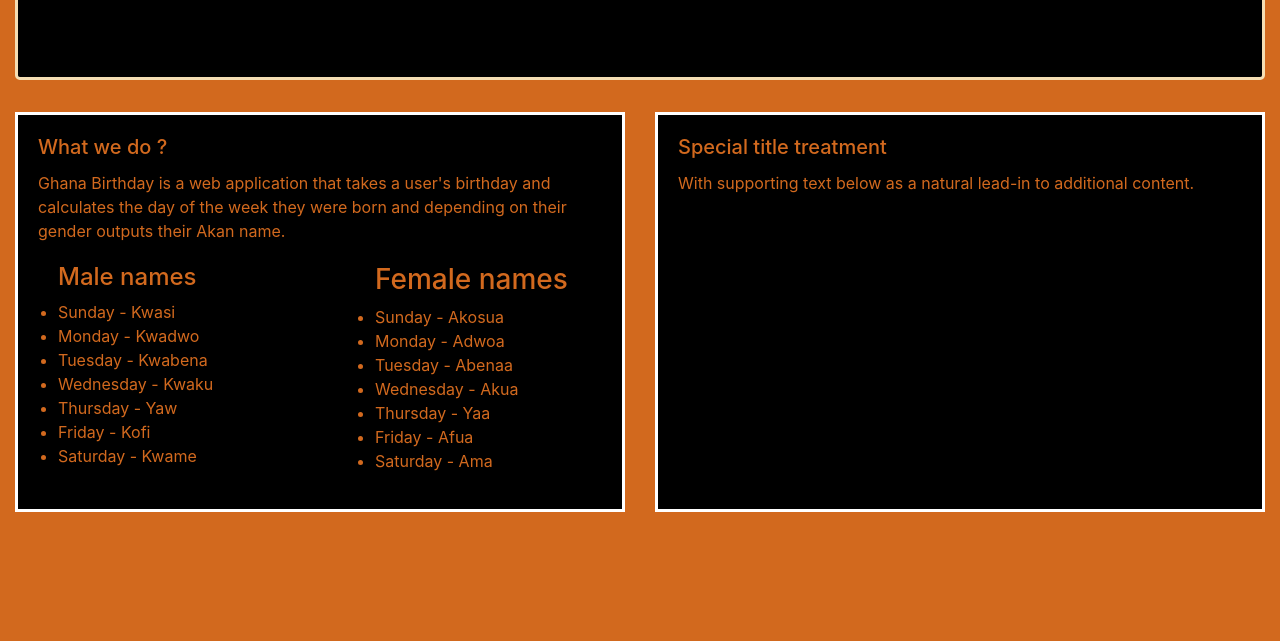
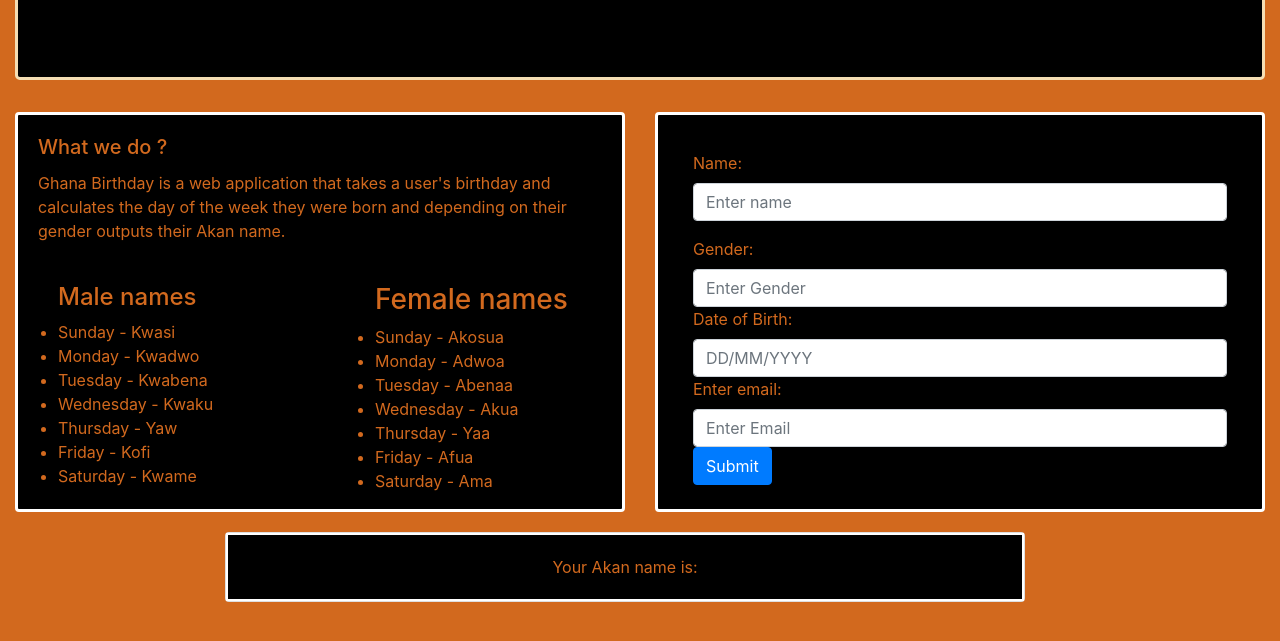
Before and after one commit to ALKEMIA-CHARLES/Ghana-Birthday, a plain HTML site: page index.html in a window 1280 px wide. Shown: the part 145-786 px from the top of the page. Drawn offline with nearby package versions, Linux system fonts and the light colour scheme.

Commit message:
This commit will add a footer

```diff
--- a/css/styles.css
+++ b/css/styles.css
@@ -1,8 +1,9 @@
 body {
   background-color: chocolate;
 }
-.jumbotron{
+.jumbotron {
   border: solid wheat;
+  background-color: black;
 }
 .card1 {
   height: 400px;
@@ -17,9 +18,6 @@ body {
   color: chocolate;
   background-color: black;
 }
-.jumbotron {
-  background-color: black;
-}
 .text1 {
   color: chocolate;
   text-align: center;
@@ -29,3 +27,21 @@ body {
 .Ghana-Names {
   flex-direction: right;
 }
+.footer-center {
+  width: 100%;
+  padding-top: 20px;
+  padding-bottom: 30px;
+  text-align: center;
+  color: chocolate;
+
+}
+.card-background{
+  background-color: black;
+  border: 2px solid #ffffff;
+}
+
+@media screen and (max-width: 480px) {
+  .card3 {
+    width: 10rem !important;
+  }
+}
--- a/index.html
+++ b/index.html
@@ -7,6 +7,9 @@
   <title>Document</title>
   <link rel="stylesheet" href="https://stackpath.bootstrapcdn.com/bootstrap/4.3.1/css/bootstrap.min.css" integrity="sha384-ggOyR0iXCbMQv3Xipma34MD+dH/1fQ784/j6cY/iJTQUOhcWr7x9JvoRxT2MZw1T" crossorigin="anonymous">
   <link rel="stylesheet" href="css/styles.css">
+  <script src="https://ajax.googleapis.com/ajax/libs/jquery/3.4.1/jquery.min.js"></script>
+  <script src="https://cdnjs.cloudflare.com/ajax/libs/popper.js/1.14.7/umd/popper.min.js"></script>
+  <script src="https://maxcdn.bootstrapcdn.com/bootstrap/4.3.1/js/bootstrap.min.js"></script>
 </head>
 <body>
 <div class="container-fluid">
@@ -19,7 +22,7 @@
       </div>
     <div class="row">
       <div class="col-sm-6">
-        <div class="card1">
+        <div class="card card1">
           <div class="card-body">
             <h5 class="card-title">What we do ?</h5>
             <p class="card-text"> Ghana Birthday is a web application that takes a user's birthday and calculates the day of the week they were born and depending on their gender outputs their Akan name.</p>
@@ -58,14 +61,43 @@
 
       </div>
       <div class="col-sm-6">
-        <div class="card2">
+        <div class="card card2">
           <div class="card-body">
-            <h5 class="card-title">Special title treatment</h5>
-            <p class="card-text">With supporting text below as a natural lead-in to additional content.</p>
-          </div>
+            <h5 class="card-title"></h5>
+            <p class="card-text"></p>
+      <div class = "container">
+      <form action="">
+        <div class="form-group">
+          <label for="Name">Name:</label>
+          <input type="text" class="form-control" id="Name1" placeholder="Enter name" name="name">
+        </div>
+        <div class="Gender1">
+          <label for="Gender">Gender:</label>
+          <input type="text" class="form-control" id="Gender" placeholder="Enter Gender" name="Gender">
+        </div>
+        <div class="DOB">
+          <label for="DOB">Date of Birth:</label>
+          <input type="text" class="form-control" id="DOB" placeholder="DD/MM/YYYY" name="DOB">
+        </div>
+        <div class="Contacts">
+          <label for="Contacts">Enter email:</label>
+          <input type="text" class="form-control" id="Contacts" placeholder="Enter Email" name="Contacts">
+        </div>
+
+        <button type="submit" class="btn btn-primary" >Submit</button>
+      </form>
+      </div>
+      </div>
+    </div>
+    </div>
+    <footer class="footer-center ">
+      <div class="row">
+        <div class="card card3" style="width: 50rem; position: relative; left: 15rem;" >
+          <div class="card-body card-background">
+            <div id="show" class="card-text">Your Akan name is: </div>
+        </div>
         </div>
       </div>
-    </div>
-
+    </footer>
 </body>
 </html>
```
Also changed, not shown: 1 other file.
